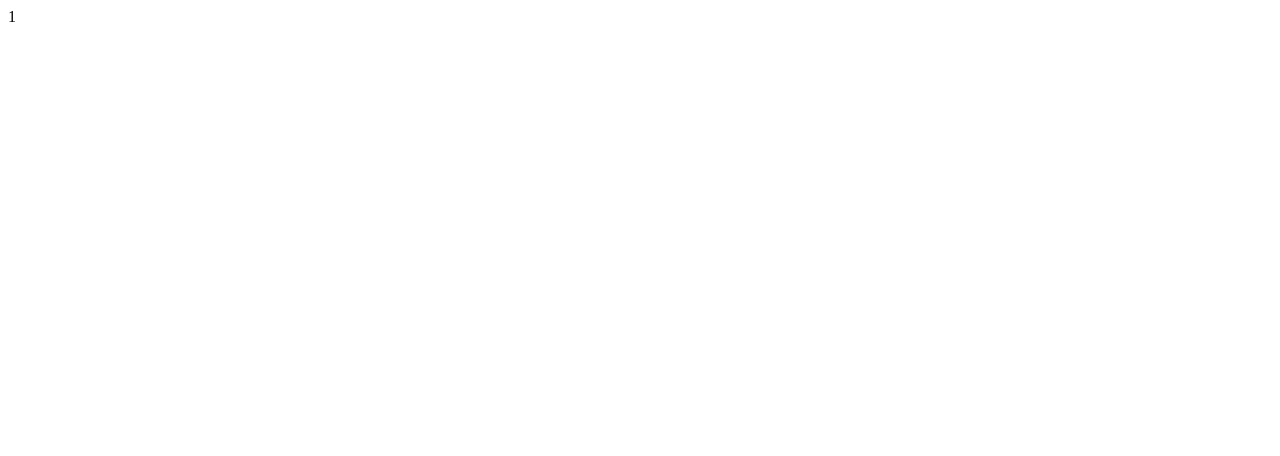
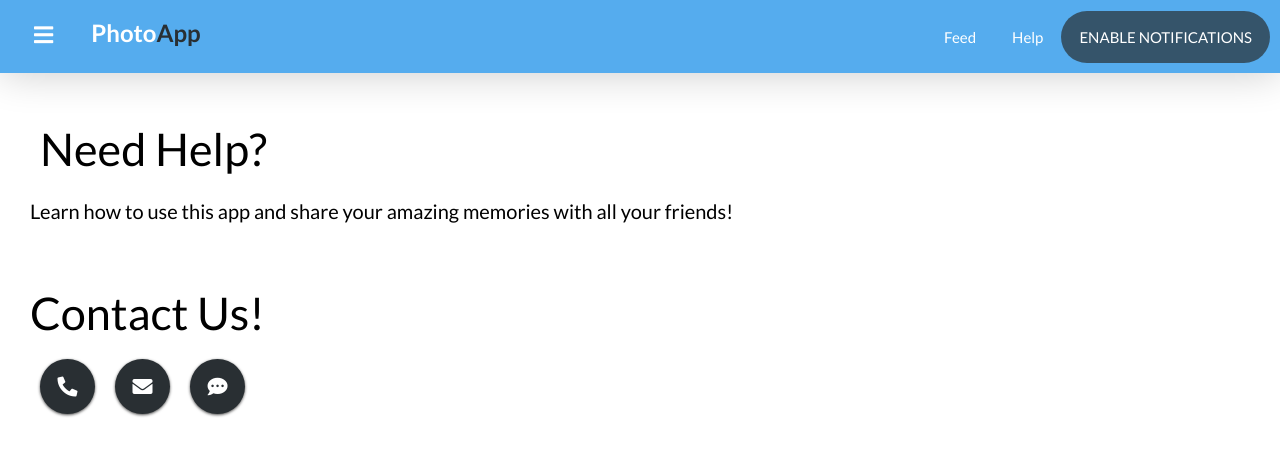
Before and after one commit to omarbadawy/PhotoApp, a website: page help/index.html in a window 1280 px wide. Drawn offline with Linux system fonts and the light colour scheme.

Commit message:
basic design completed

```diff
--- a/help/index.html
+++ b/help/index.html
@@ -11,8 +11,64 @@
     <title>PhotoApp</title>
 </head>
 <body>
-    <div>
-        1
-    </div>
+    <!--BackDrop-->
+    <div class="back-drop"></div>
+    <!--BackDrop-->
+
+    <!--Header of the app-->
+    <header class="header">
+
+
+        <!--Start Nav Bar-->
+        <nav class="nav">
+            <div class="nav__left">
+                <div class="nav__side-box">
+                    <i class="fas fa-bars"></i>
+                </div>
+                <span class="nav__logo">Photo<span>App</span></span>
+            </div>
+            <div class="nav__right">
+                <div class="nav__item"><a href="../">Feed</a></div>
+                <div class="nav__item"><a href="./">Help</a></div>
+                <div class="nav__item nav__notification">Enable Notifications</div>
+            </div>
+        </nav>
+        <!--End Nav Bar-->
+
+        <!--Side-Bar-->
+        <aside class="side-bar">
+                <span class="nav__logo">PhotoApp</span>
+                <div class="nav__item"><a href="../">Feed</a></div>
+                <div class="nav__item"><a href="./">Help</a></div>
+                <div class="nav__item nav__notification">Enable Notifications</div>
+        </aside>
+        <!--Side-Bar-->
+
+    </header>
+    <!-- End of the Header-->
+
+    <main class="main">
+        <section class="section__ask">
+            <h2>Need Help?</h2>
+            <p>Learn how to use this app and share your amazing memories with all your friends!</p>
+        </section>
+        <div class="section__contact">
+            <h2>Contact Us!</h2>
+            <div class="buttons__container">
+                <div class="btn-circle phone">
+                    <i class="fas fa-phone-alt"></i>
+                </div>
+                <div class="btn-circle message">
+                    <i class="fas fa-envelope"></i>
+                </div>
+                <div class="btn-circle chat">
+                    <i class="fas fa-comment-dots"></i>
+                </div>
+            </div>
+        </div>
+    </main>
+
+
+    <script src="js/help.js"></script>
 </body>
 </html>
--- /dev/null
+++ b/help/js/help.js
@@ -0,0 +1,23 @@
+const openSideBar = () => {
+    document.querySelector('.side-bar').style.transform = 'translateX(0)';
+    document.querySelector('.back-drop').style.display = 'block';
+};
+
+const closeSideBar = () => {
+    document.querySelector('.back-drop').style.display = 'none';
+    document.querySelector('.side-bar').style.transform = 'translateX(-250px)';
+};
+
+
+
+// aligning the popup due to the nav height
+
+const navHeight = document.querySelector('nav').clientHeight;
+
+
+
+// envent listeners
+
+document.querySelector('.nav__side-box').addEventListener('click', openSideBar);
+
+document.querySelector('.back-drop').addEventListener('click', closeSideBar);
--- /dev/null
+++ b/sass/pages/help/components/_button.scss
@@ -0,0 +1,23 @@
+.buttons__container {
+    display: flex;
+    .btn-circle {
+        margin: 1rem;
+        position: relative;
+        height: 5.5rem;
+        width: 5.5rem;
+        border-radius: 50%;
+        cursor: pointer;
+        background-color: $alt-color;
+        box-shadow: 0 1px 3px rgba($black-color, .7);
+
+        i {
+            position: absolute;
+            display: block;
+            top: 50%;
+            left: 50%;
+            transform: translate(-50%, -50%);
+            font-size: 2rem;
+            color: $white-color;
+        }
+    }
+}
--- a/sass/pages/help/help.scss
+++ b/sass/pages/help/help.scss
@@ -0,0 +1,8 @@
+@import "../../base";
+@import "components/button";
+@import "layout/ask";
+@import "layout/contact";
+@import "../../layout/header";
+@import "../../components/nav";
+@import "../../components/back-drop";
+@import "../../components/side-bar";
--- /dev/null
+++ b/sass/pages/help/layout/_ask.scss
@@ -0,0 +1,17 @@
+.section__ask {
+    margin: 1rem;
+    padding: 2rem;
+
+    h2 {
+        font-size: 4.5rem;
+        font-family: inherit;
+        font-weight: 400;
+        margin: 1rem;
+    }
+
+    p {
+        font-size: 2rem;
+        font-family: inherit;
+        font-weight: 400;
+    }
+}
--- /dev/null
+++ b/sass/pages/help/layout/_contact.scss
@@ -0,0 +1,10 @@
+.section__contact {
+    margin: 1rem;
+    padding: 2rem;
+
+    h2 {
+        font-size: 4.5rem;
+        font-family: inherit;
+        font-weight: 400;
+    }
+}
```
Also changed, not shown: index.html (+1 -1 lines), css/help.css.
